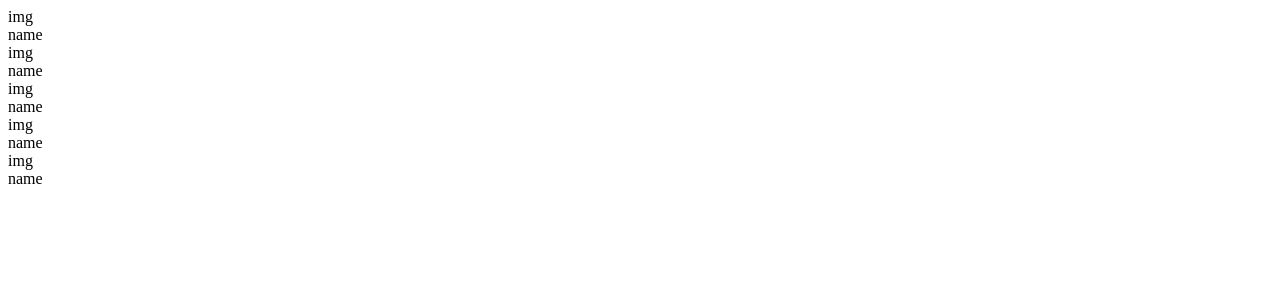
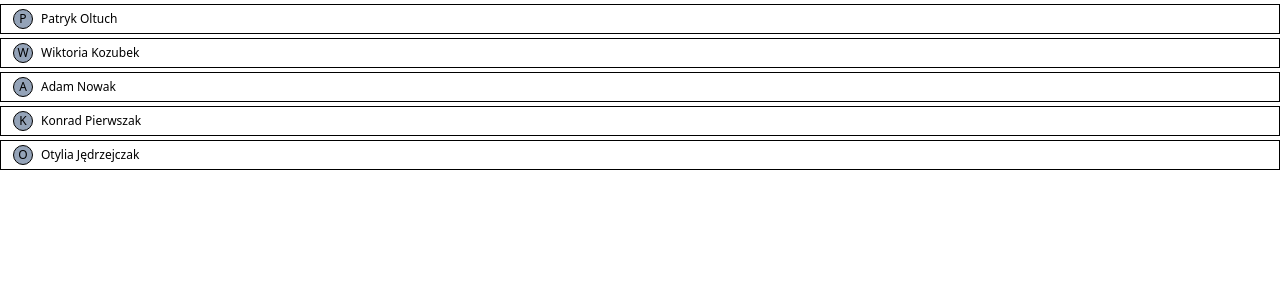
Before and after one commit to patryk-olti/chat.js, a Next.js app: page /messagePage in a window 1280 px wide. Shown: the top 300 px of the page. Built offline with nearby package versions, Linux system fonts and the light colour scheme.

Commit message:
Prepared single user component.

```diff
--- a/src/components/userList/singleUser.tsx
+++ b/src/components/userList/singleUser.tsx
@@ -1,9 +1,17 @@
-const SingleUser = () => {
+import "../../app/globals.css";
+
+type Props = {
+    name: string
+}
+
+const SingleUser = (props: Props) => {
+
+    const { name } = props;
 
     return(
-        <div>
-            <div> img </div>
-            <div> name </div>
+        <div className="flex items-center border border-black p-1 my-1 cursor-pointer">
+            <div className="border  border-black rounded-full w-5 h-5 flex items-center justify-center bg-slate-400 mx-2 text-xs"> {name.charAt(0)} </div>
+            <div className="text-xs" > {name} </div>
         </div>
     )
 }
--- a/src/components/userList/userList.tsx
+++ b/src/components/userList/userList.tsx
@@ -4,11 +4,11 @@ const UserList = () => {
 
     return(
         <div>
-            <SingleUser />
-            <SingleUser />
-            <SingleUser />
-            <SingleUser />
-            <SingleUser />
+            <SingleUser name='Patryk Oltuch'/>
+            <SingleUser name='Wiktoria Kozubek'/>
+            <SingleUser name='Adam Nowak'/>
+            <SingleUser name='Konrad Pierwszak'/>
+            <SingleUser name='Otylia Jędrzejczak'/>
         </div>
     )
 }
```
